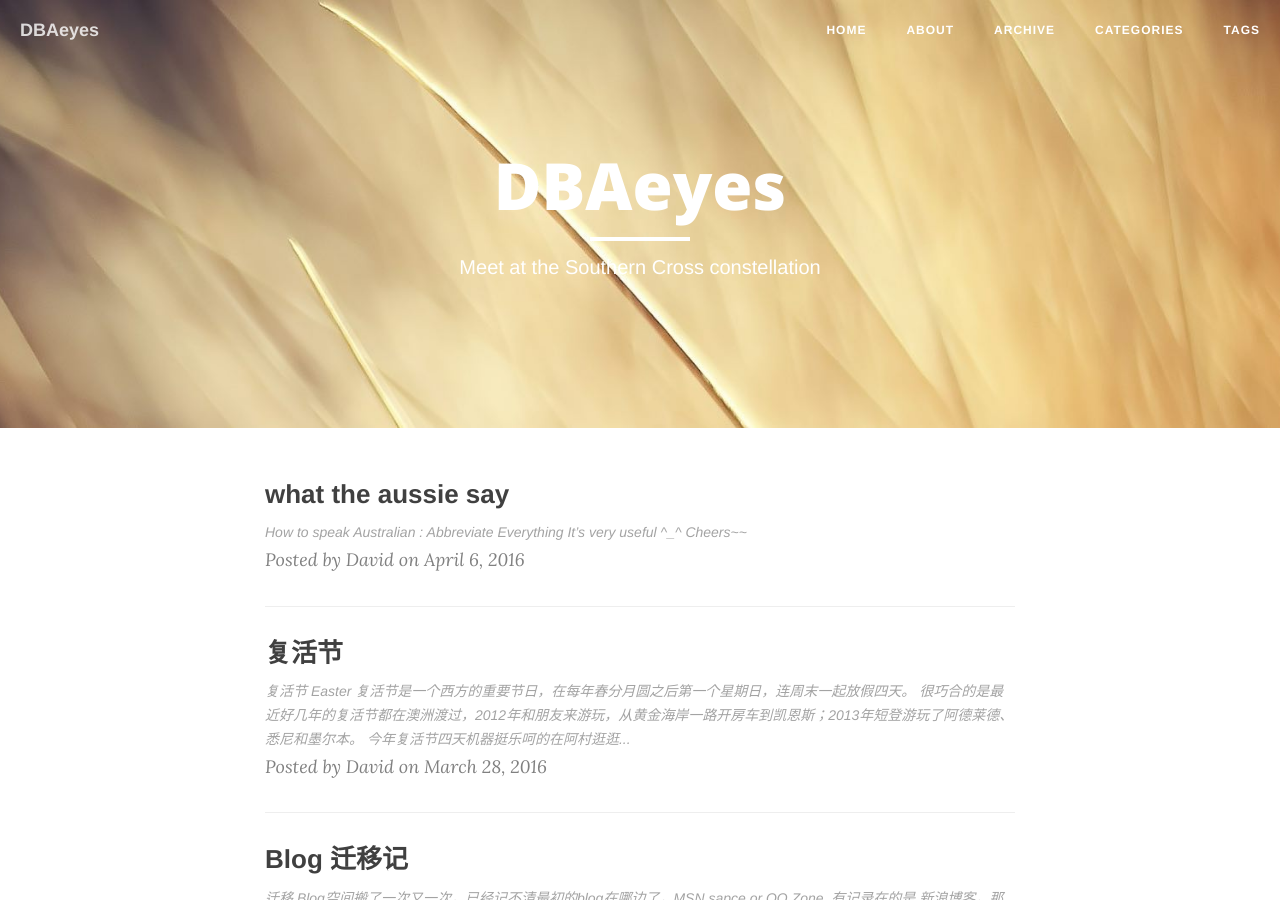
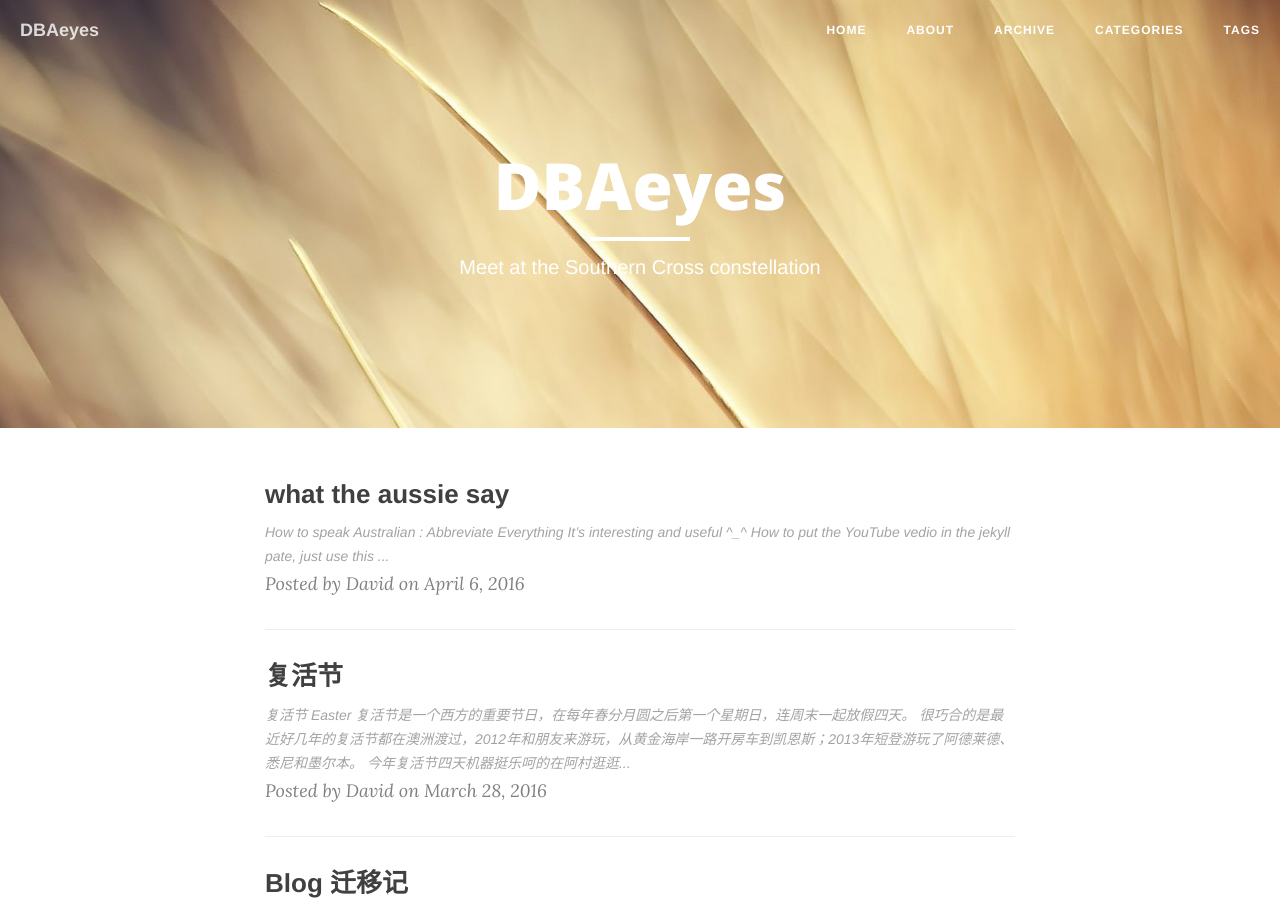
Before and after one commit to dbaeyes/dbaeyes.github.io, a Jekyll site: the page built from index.html, in a window 1280 px wide and 900 px high. Built offline with Jekyll 4.4.1, drawn with Linux system fonts in a browser that asks for light colours; nearby versions of some CDN libraries; the list of posts is cut into pages by our own code.

Commit message:
20160406

```diff
--- a/_posts/2016-04-06-aussie-say-youtute.md
+++ b/_posts/2016-04-06-aussie-say-youtute.md
@@ -2,15 +2,21 @@
 layout: post
 title: what the aussie say
 categories: [Digital]
-tags: [Writing]
+tags: [blog]
 description: youtube
 ---
 
 ## How to speak Australian : Abbreviate Everything
 
-It's very useful ^_^
+It's interesting and useful ^_^
 
 <iframe width="560" height="315" src="https://www.youtube.com/embed/yDb_WsAt_Z0" frameborder="0" allowfullscreen></iframe>
 
 
-Cheers~~
+How to put the YouTube vedio in the jekyll pate, just use this scripts
+
+	<iframe width="560" height="315" src="https://www.youtube.com/embed/yDb_WsAt_Z0" frameborder="0" allowfullscreen></iframe>
+
+Easy, right!
+
+Enjoy~~
```
Also changed, not shown: _posts/2016-03-28-easter-day.md (+1 -1 lines), 5 other files.
